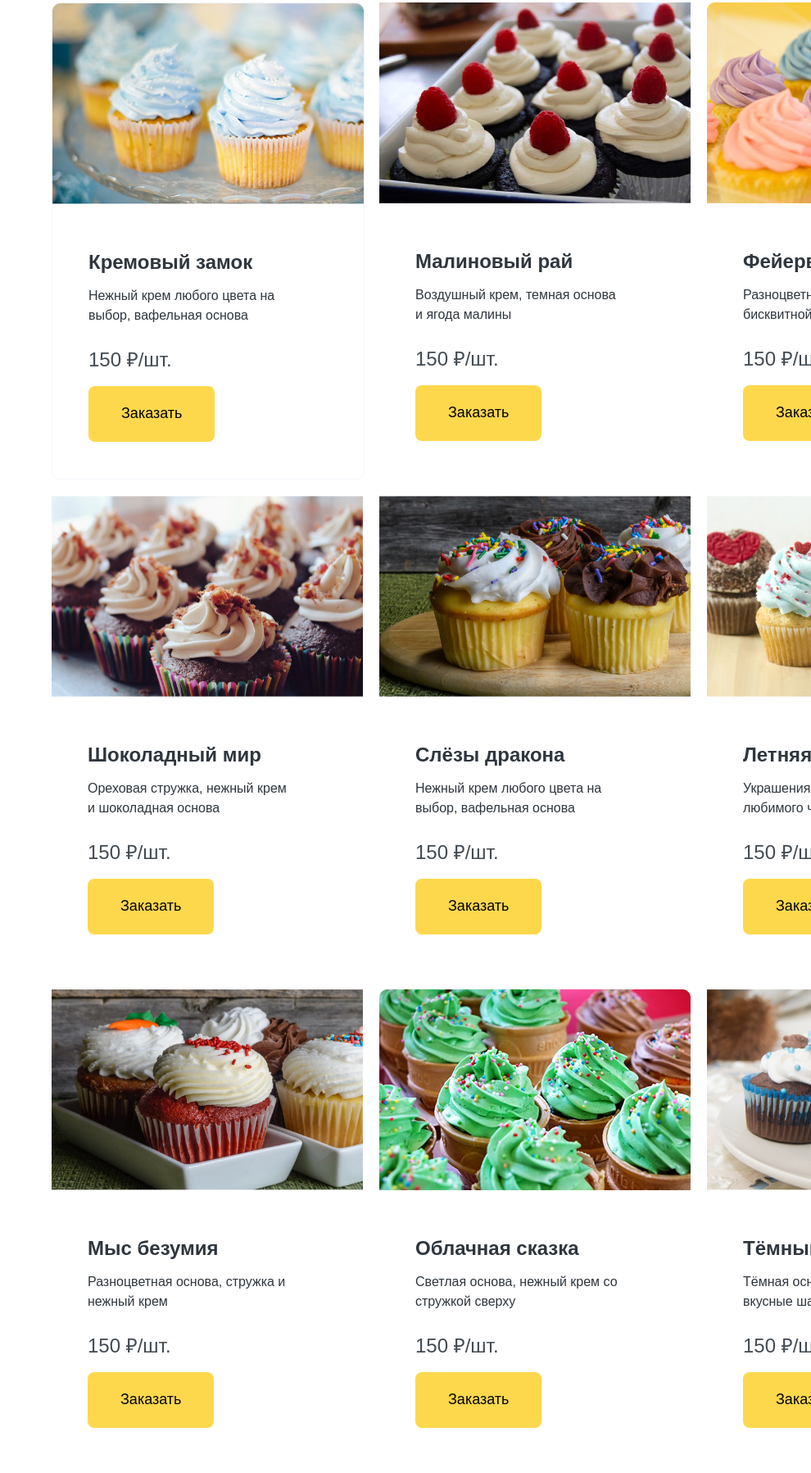
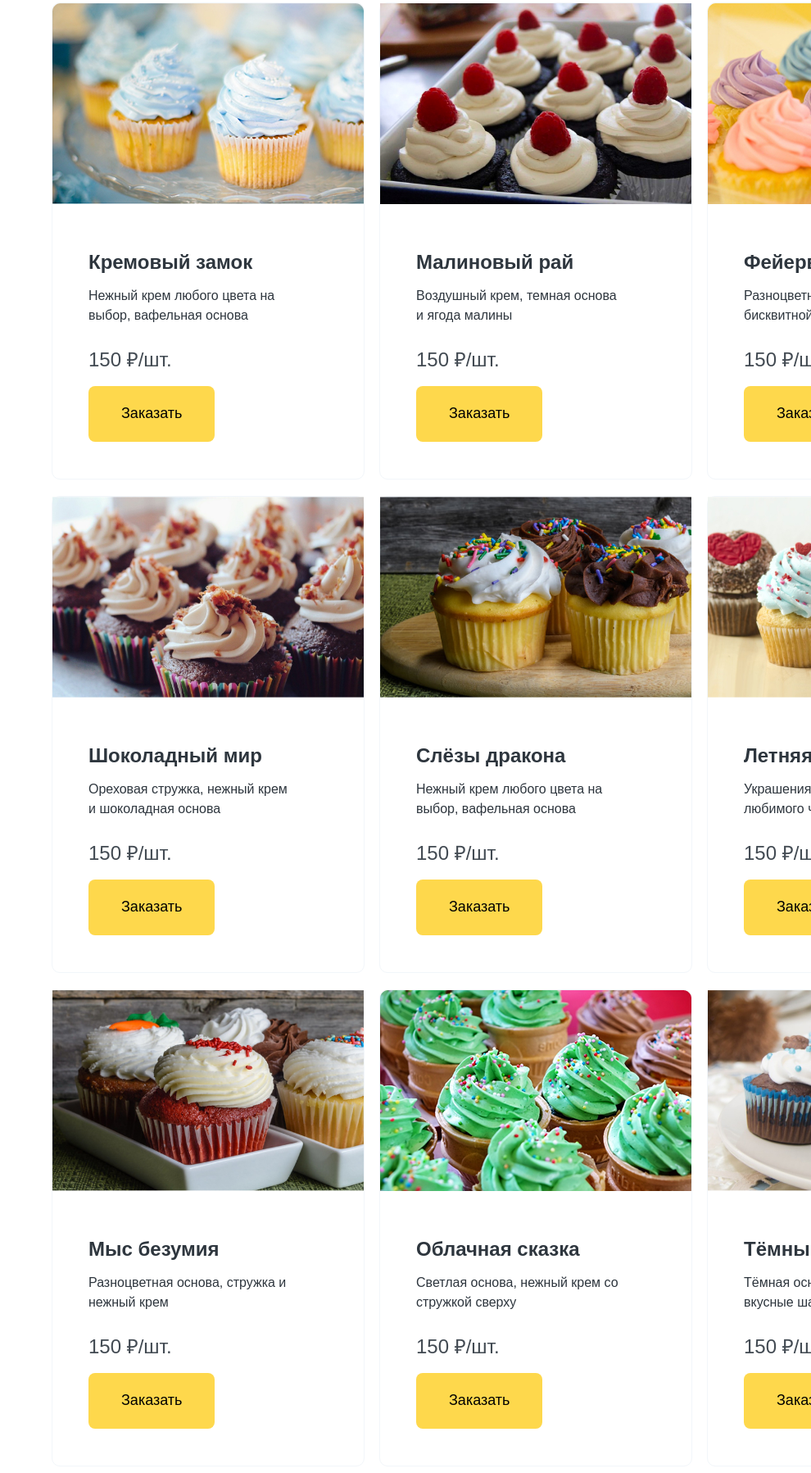
Before and after one commit to Khvorovviktor/Resume_about_me, a plain HTML site: page grid/grid.html in a window 1280 px wide. Shown: the part 5-1802 px from the top of the page at 82% size, without its empty margins (290-1280 px from the left). Drawn offline with Linux system fonts and the light colour scheme; a web font is replaced by a local one.

Commit message:
uploaded

```diff
--- a/grid/grid.css
+++ b/grid/grid.css
@@ -56,6 +56,8 @@ body {
 
 .card8 {
     width: 380px;
+    border: 1px solid #F2F6FA;
+    border-radius: 10px;
 }
 
 .box8 {
@@ -98,6 +100,8 @@ body {
 
 .card2 {
     width: 380px;
+    border: 1px solid #F2F6FA;
+    border-radius: 10px;
 }
 
 .box2 {
@@ -152,6 +156,8 @@ body {
 
 .card3 {
     width: 380px;
+    border: 1px solid #F2F6FA;
+    border-radius: 10px;
 }
 
 .box3 {
@@ -205,6 +211,8 @@ body {
 
 .card4 {
     width: 380px;
+    border: 1px solid #F2F6FA;
+    border-radius: 10px;
 }
 
 .box4 {
@@ -259,6 +267,8 @@ body {
 
 .card5 {
     width: 380px;
+    border: 1px solid #F2F6FA;
+    border-radius: 10px;
 }
 
 .box5 {
@@ -313,6 +323,8 @@ body {
 
 .card6 {
     width: 380px;
+    border: 1px solid #F2F6FA;
+    border-radius: 10px;
 }
 
 .box6 {
@@ -368,6 +380,8 @@ body {
 
 .card7 {
     width: 380px;
+    border: 1px solid #F2F6FA;
+    border-radius: 10px;
 }
 
 .box7 {
@@ -423,6 +437,8 @@ body {
 
 .card9 {
     width: 380px;
+    border: 1px solid #F2F6FA;
+    border-radius: 10px;
 }
 
 .box9 {
```
